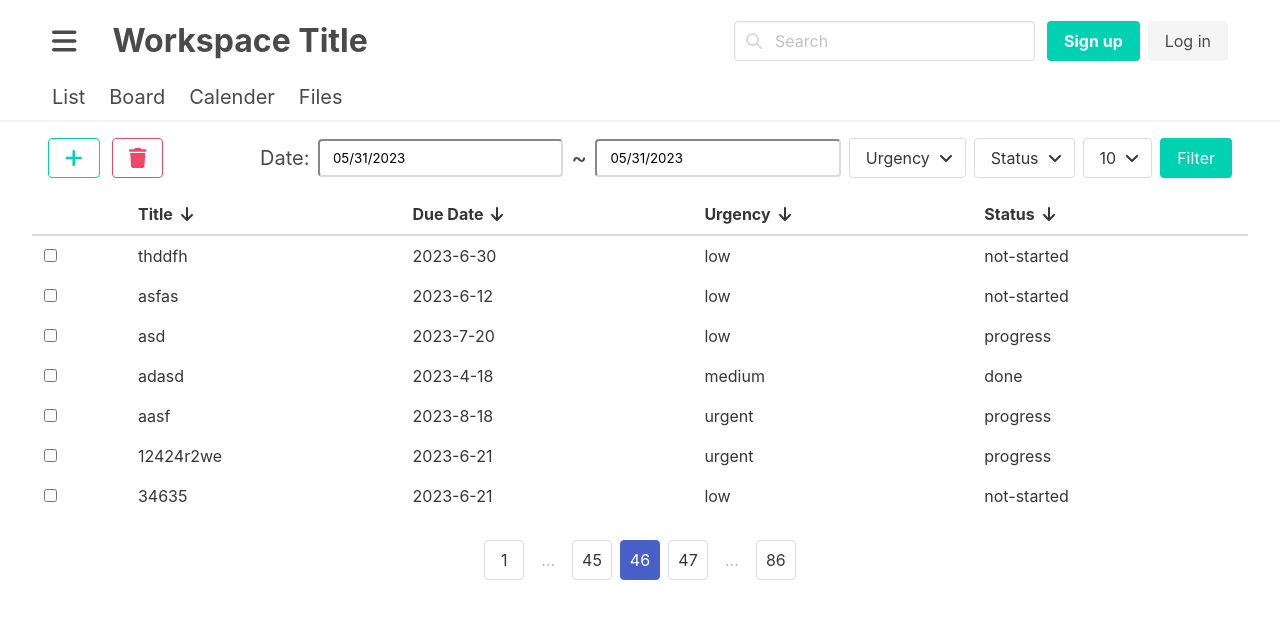
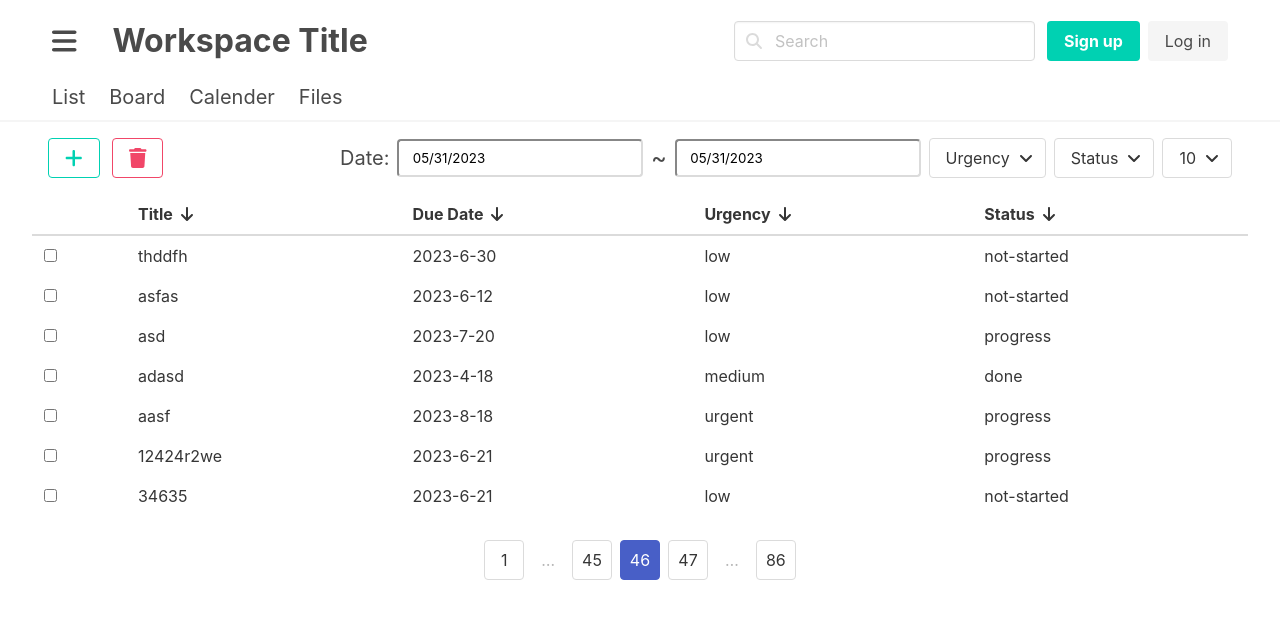
Before and after one commit to kiho2736/Todo-list-App, a React (Create React App) app: page / in a window 1280 px wide. Shown: the top 618 px of the page. Built offline with nearby package versions, Linux system fonts and the light colour scheme; data requests are answered from the project's data file.

Commit message:
Change urgency and status filter actions and remove filter button

```diff
--- a/src/components/TodoActions.js
+++ b/src/components/TodoActions.js
@@ -14,32 +14,40 @@ import DatePicker from "react-datepicker";
 function TodoActions() {
   const [startDate, setStartDate] = useState(new Date());
   const [endDate, setEndDate] = useState(new Date());
-  const [urgency, setUrgency] = useState("none");
+  const [urgency, setUrgency] = useState("reset");
   const [urgencyDropdown, setUrgencyDropdown] = useState("Urgency");
-  const [status, setStatus] = useState("none");
+  const [status, setStatus] = useState("reset");
   const [statusDropdown, setStatusDropdown] = useState("Status");
 
   useEffect(() => {
     if (urgency === "low") {
-      setUrgencyDropdown("LOW");
+      setUrgencyDropdown("Low");
+      handleFilterClick("low", status);
     } else if (urgency === "medium") {
-      setUrgencyDropdown("MEDIUM");
+      setUrgencyDropdown("Medium");
+      handleFilterClick("medium", status);
     } else if (urgency === "urgent") {
-      setUrgencyDropdown("URGENT");
-    } else if (urgency === "none") {
+      setUrgencyDropdown("Urgent");
+      handleFilterClick("urgent", status);
+    } else if (urgency === "reset") {
       setUrgencyDropdown("Urgency");
+      handleFilterClick("reset", status);
     }
   }, [urgency]);
 
   useEffect(() => {
     if (status === "not-started") {
-      setStatusDropdown("NOT STARTED");
+      setStatusDropdown("Not Started");
+      handleFilterClick(urgency, "not-started");
     } else if (status === "progressing") {
-      setStatusDropdown("PROGRESSING");
+      setStatusDropdown("Progressing");
+      handleFilterClick(urgency, "progressing");
     } else if (status === "done") {
-      setStatusDropdown("DONE");
-    } else if (status === "none") {
+      setStatusDropdown("Done");
+      handleFilterClick(urgency, "done");
+    } else if (status === "reset") {
       setStatusDropdown("Status");
+      handleFilterClick(urgency, "reset");
     }
   }, [status]);
 
@@ -63,47 +71,47 @@ function TodoActions() {
     }
   };
 
-  const handleFilterClick = () => {
-    let filterUrgency = currentTodos;
-    if (urgency !== "none") {
-      filterUrgency = currentTodos.filter((todo) => {
-        return todo.urgency === urgency;
+  const handleFilterClick = (selectedUrgency, selectedStatus) => {
+    let filterByUrgency = currentTodos;
+    if (selectedUrgency !== "reset") {
+      filterByUrgency = currentTodos.filter((todo) => {
+        return todo.urgency === selectedUrgency;
       });
     }
 
-    let filterStatus = filterUrgency;
-    if (status !== "none") {
-      filterStatus = filterUrgency.filter((todo) => {
-        return todo.status === status;
+    let filterByStatus = filterByUrgency;
+    if (selectedStatus !== "reset") {
+      filterByStatus = filterByUrgency.filter((todo) => {
+        return todo.status === selectedStatus;
       });
     }
 
-    const start =
-      startDate.getFullYear() +
-      "-" +
-      (startDate.getMonth() + 1) +
-      "-" +
-      startDate.getDate();
+    // const start =
+    //   startDate.getFullYear() +
+    //   "-" +
+    //   (startDate.getMonth() + 1) +
+    //   "-" +
+    //   startDate.getDate();
 
-    const end =
-      endDate.getFullYear() +
-      "-" +
-      (endDate.getMonth() + 1) +
-      "-" +
-      endDate.getDate();
+    // const end =
+    //   endDate.getFullYear() +
+    //   "-" +
+    //   (endDate.getMonth() + 1) +
+    //   "-" +
+    //   endDate.getDate();
 
-    const filterDueDate = [];
-    for (const todo of filterStatus) {
-      const [year, month, date] = todo.dueDate.split("-");
-      if (year >= start.split("-")[0] && year <= end.split("-")[0]) {
-        if (month >= start.split("-")[1] && month <= end.split("-")[1]) {
-          if (date >= start.split("-")[2] && date <= end.split("-")[2])
-            filterDueDate.push(todo);
-        }
-      }
-    }
+    // const filterDueDate = [];
+    // for (const todo of filterByStatus) {
+    //   const [year, month, date] = todo.dueDate.split("-");
+    //   if (year >= start.split("-")[0] && year <= end.split("-")[0]) {
+    //     if (month >= start.split("-")[1] && month <= end.split("-")[1]) {
+    //       if (date >= start.split("-")[2] && date <= end.split("-")[2])
+    //         filterDueDate.push(todo);
+    //     }
+    //   }
+    // }
 
-    setTodos(filterDueDate);
+    setTodos(filterByStatus);
   };
 
   return (
@@ -164,23 +172,26 @@ function TodoActions() {
           <div className="dropdown-menu" id="dropdown-menu" role="menu">
             <div className="dropdown-content">
               <div className="dropdown-item" onClick={() => setUrgency("low")}>
-                LOW
+                Low
               </div>
               <div
                 className="dropdown-item"
                 onClick={() => setUrgency("medium")}
               >
-                MEDIUM
+                Medium
               </div>
               <div
                 className="dropdown-item"
                 onClick={() => setUrgency("urgent")}
               >
-                URGENT
+                Urgent
               </div>
               <hr className="dropdown-divider" />
-              <div className="dropdown-item" onClick={() => setUrgency("none")}>
-                NONE
+              <div
+                className="dropdown-item"
+                onClick={() => setUrgency("reset")}
+              >
+                Reset
               </div>
             </div>
           </div>
@@ -207,7 +218,7 @@ function TodoActions() {
                   setStatus("not-started");
                 }}
               >
-                NOT STARTED
+                Not Started
               </div>
               <div
                 className="dropdown-item"
@@ -215,7 +226,7 @@ function TodoActions() {
                   setStatus("progressing");
                 }}
               >
-                PROGRESSING
+                Progressing
               </div>
               <div
                 className="dropdown-item"
@@ -223,16 +234,16 @@ function TodoActions() {
                   setStatus("done");
                 }}
               >
-                DONE
+                Done
               </div>
               <hr className="dropdown-divider" />
               <div
                 className="dropdown-item"
                 onClick={() => {
-                  setStatus("none");
+                  setStatus("reset");
                 }}
               >
-                NONE
+                Reset
               </div>
             </div>
           </div>
@@ -258,9 +269,6 @@ function TodoActions() {
             </div>
           </div>
         </div>
-        <button className="button is-primary" onClick={handleFilterClick}>
-          Filter
-        </button>
       </div>
     </div>
   );
```
